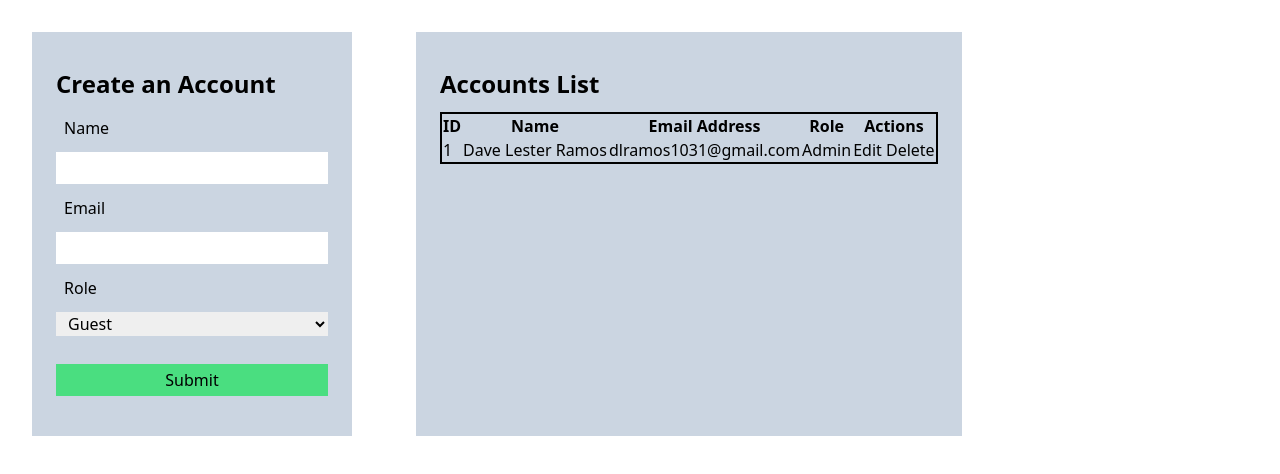
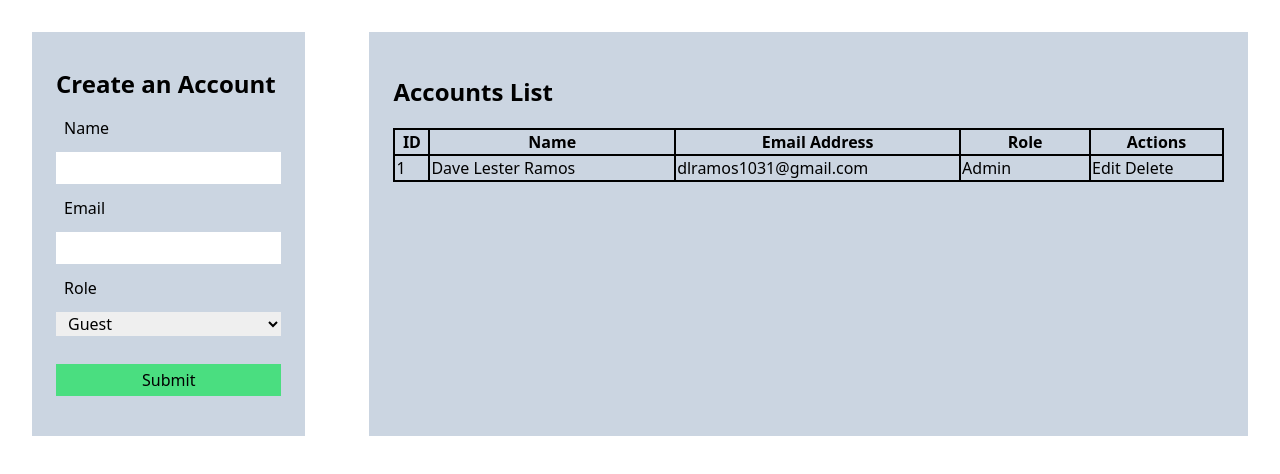
Before and after one commit to dlramos1031/web-systems-technologies, a website: page src/index.html in a window 1280 px wide. Drawn offline with Linux system fonts and the light colour scheme.

Commit message:
Updating more  on the table's borders and width

```diff
--- a/src/index.html
+++ b/src/index.html
@@ -6,7 +6,7 @@
     <title>Document</title>
 </head>
 <body>
-    <div class="flex block">
+    <div class="flex">
         <div class="bg-slate-300 w-80 min-h-min m-8 p-6 leading-8">
             <h1 class="text-2xl font-bold my-3">Create an Account</h1>
             <form name="accform" id="accountForm" action="" onsubmit="return addAccount()">
@@ -24,21 +24,21 @@
             </form>
         </div>
         <div class="bg-slate-300 w-max min-h-min m-8 p-6 leading-8">
-            <h1 class="text-2xl font-bold my-3">Accounts List</h1>
-            <table class="table-auto border-collapse border-2 border-solid border-black" id="accounts">
-                <tr>
-                    <th class="" id="hdrID">ID</th>
-                    <th id="hdrName">Name</th>
-                    <th id="hdrEmail">Email Address</th>
-                    <th id="hdrRole">Role</th>
-                    <th id="hdrActions">Actions</th>
+            <h1 class="text-2xl font-bold my-5">Accounts List</h1>
+            <table class="table-auto border-collapse border-2 border-solid border-black overflow-hidden" id="accounts">
+                <tr class="h-10">
+                    <th class="w-10 border-collapse border-2 border-solid border-black overflow-hidden" class="" id="hdrID">ID</th>
+                    <th class="w-80 border-collapse border-2 border-solid border-black overflow-hidden" id="hdrName">Name</th>
+                    <th class="w-80 border-collapse border-2 border-solid border-black overflow-hidden" id="hdrEmail">Email Address</th>
+                    <th class="w-40 border-collapse border-2 border-solid border-black overflow-hidden" id="hdrRole">Role</th>
+                    <th class="w-40 border-collapse border-2 border-solid border-black overflow-hidden" id="hdrActions">Actions</th>
                 </tr>
                 <tr>
-                    <td>1</td>
-                    <td>Dave Lester Ramos</td>
-                    <td>dlramos1031@gmail.com</td>
-                    <td>Admin</td>
-                    <td>
+                    <td class="w-10 border-collapse border-2 border-solid border-black overflow-hidden" >1</td>
+                    <td class="w-80 border-collapse border-2 border-solid border-black overflow-hidden" >Dave Lester Ramos</td>
+                    <td class="w-80 border-collapse border-2 border-solid border-black overflow-hidden" >dlramos1031@gmail.com</td>
+                    <td class="w-40 border-collapse border-2 border-solid border-black overflow-hidden" >Admin</td>
+                    <td class="w-40 border-collapse border-2 border-solid border-black overflow-hidden" >
                         <button>Edit</button>
                         <button>Delete</button>
                     </td>
```
